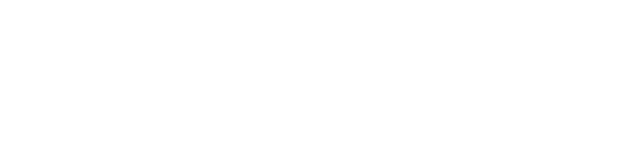
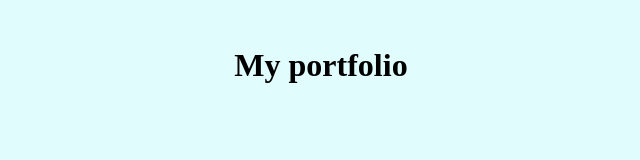
Before and after one commit to imduckzz/imduckzz.github.io, a plain HTML site: page index.html in a window 1280 px wide. Shown: the whole page, without its empty margins (319-959 px from the left). Drawn offline with Linux system fonts and the light colour scheme.

Commit message:
change body

```diff
--- a/index.html
+++ b/index.html
@@ -6,7 +6,8 @@
     <meta name="viewport" content="width=device-width, initial-scale=1.0">
     <title>My Portfolio</title>
 </head>
-<body>
-
+<body bgcolor="E1FCFC" >
+    <br>
+    <center><h1>My portfolio</h1></center>
 </body>
 </html>
```
